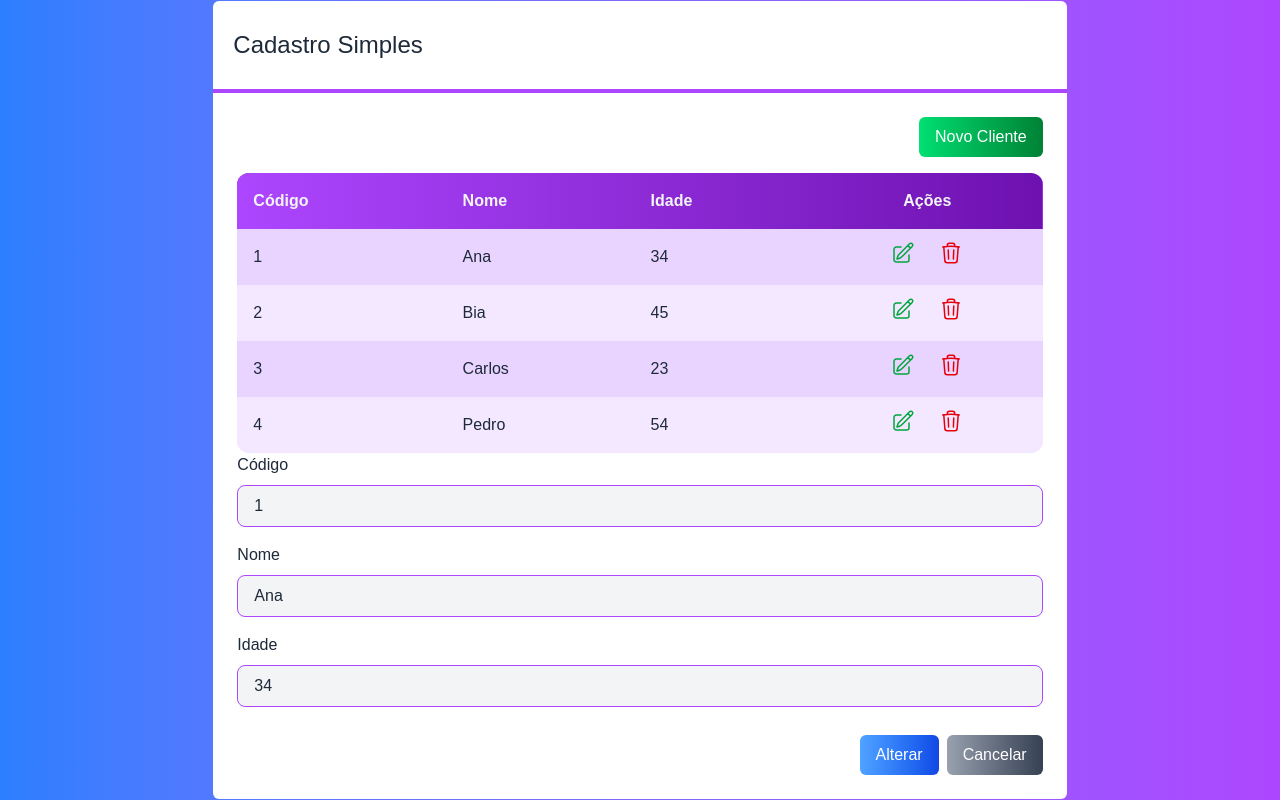
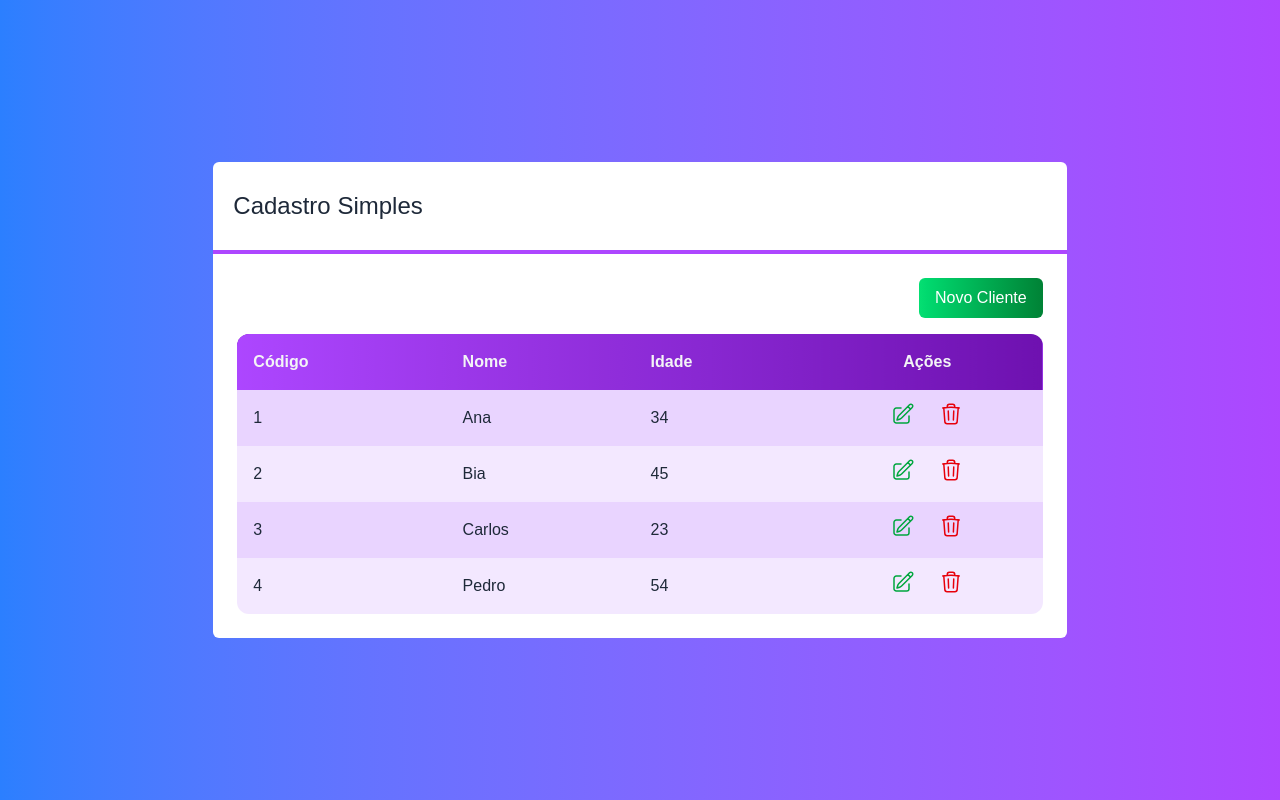
Before and after one commit to alandutra02/next-crude, a Next.js app: page / in a window 1280 px wide. Built offline with nearby package versions, Linux system fonts and the light colour scheme.

Commit message:
formulario

```diff
--- a/src/app/Botao.tsx
+++ b/src/app/Botao.tsx
@@ -1,13 +1,13 @@
 interface BotaoProps {
     className?: string
     children: any
-
+    onClick?: () => void
 }
 
 export default function Botao(props: BotaoProps) {
 
     return (
-        <button className={`
+        <button onClick={props.onClick} className={`
 
             text-white px-4 py-2 rounded-md
 
--- a/src/app/Formulario.tsx
+++ b/src/app/Formulario.tsx
@@ -4,6 +4,8 @@ import Cliente from './core/Cliente'
 import { useState } from 'react'
 interface FormularioProps {
     cliente: Cliente
+    clienteMudou?: (cliente: Cliente) => void
+    cancelado?: () => void
 }
 export default function Formulario(props: FormularioProps) {
     const id = props.cliente?.id
@@ -35,10 +37,11 @@ export default function Formulario(props: FormularioProps) {
             </Entrada>
             <div className='flex justify-end mt-7'>
                 <Botao className='bg-gradient-to-r from-blue-400 to-blue-700
-                     hover:from-blue-500 hover:to-blue-800 mr-2'>
+                     hover:from-blue-500 hover:to-blue-800 mr-2'
+                    onClick={() => props.clienteMudou?.(new Cliente(nome, +idade, id))}>
                     {id ? 'Alterar' : 'Salvar'}
                 </Botao>
-                <Botao className='bg-gradient-to-r from-gray-400 to-gray-700
+                <Botao  onClick={props.cancelado} className='bg-gradient-to-r from-gray-400 to-gray-700
                      hover:from-gray-500 hover:to-gray-800'>
                     Cancelar
                 </Botao>
--- a/src/app/page.tsx
+++ b/src/app/page.tsx
@@ -23,6 +23,10 @@ export default function Home() {
     console.log(cliente.nome)
   }
 
+  function salvarCliente(cliente: Cliente) {
+    console.log(cliente)
+  }
+
   const [visivel, setVisivel] = useState<'tabela' | 'form'>('tabela')
 
   return (
@@ -33,9 +37,12 @@ export default function Home() {
     `}>
 
         <Corpo titulo="Cadastro Simples">
+          {visivel === 'tabela' ? (
+            <>
               <div className="flex justify-end">
                 <Botao className="mb-4 bg-gradient-to-r from-green-400 to-green-700
-             hover:from-green-500 hover:to-green-800">
+                 hover:from-green-500 hover:to-green-800"
+                 onClick={() => setVisivel('form')}>
                   Novo Cliente
                 </Botao>
               </div>
@@ -43,7 +50,14 @@ export default function Home() {
                 clienteSelecionado={clienteSelecionado}
                 clienteExcluido={clienteExcluido}>
               </Tabela>
-          <Formulario cliente={clientes[0]}></Formulario>
+            </>
+
+          ) : (
+            <Formulario cliente={clientes[0]}
+              clienteMudou={salvarCliente}
+              cancelado={() => setVisivel('tabela')}>
+            </Formulario>
+          )}
         </Corpo>
     </div>
   )
```
Lines whose indentation alone changed are shown as unchanged.
